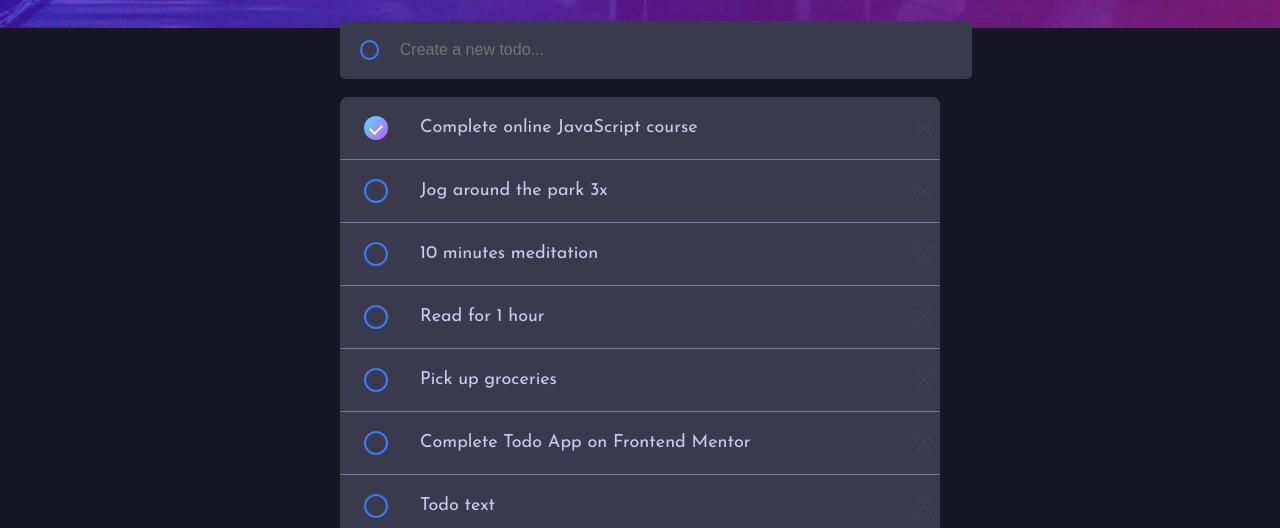
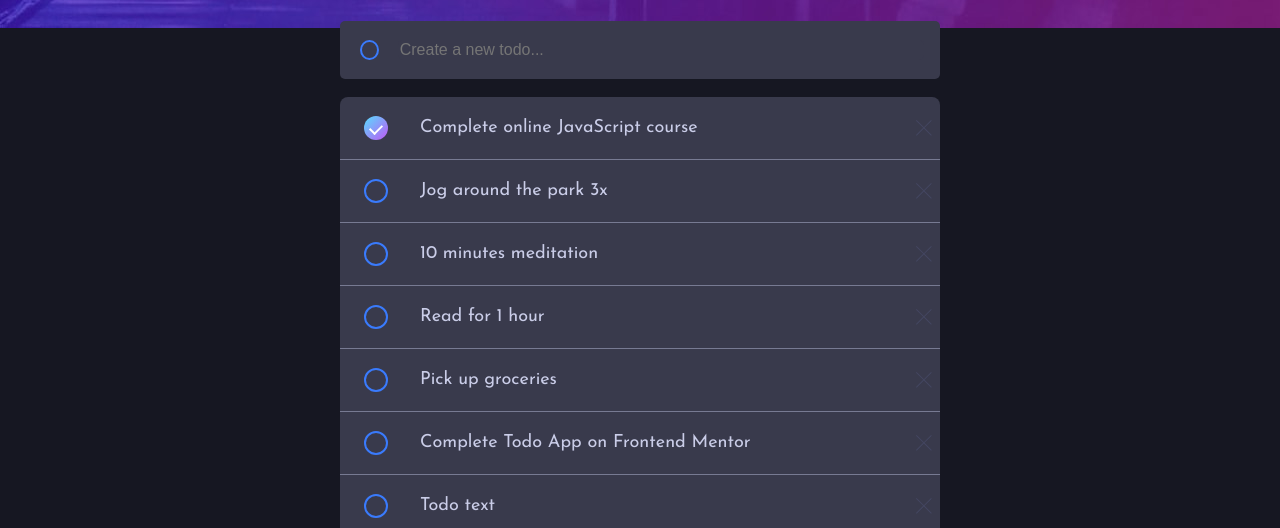
Before and after one commit to Ranj0z/todo-app-main, a plain HTML site: page index.html in a window 1280 px wide. Shown: the part 272-800 px from the top of the page. Drawn offline with Linux system fonts and the light colour scheme.

Commit message:
width alignment done

```diff
--- a/styles.css
+++ b/styles.css
@@ -71,11 +71,13 @@ body.light-mode .background {
 .create-new-todo {
   display: flex;
   align-items: center;
-  gap: 1rem; /* space between checkbox and input */
+  gap: 1rem;
   background-color: var(--input-bg);
   border-radius: 5px;
   padding: 1rem;
-  width: 100%;
+  width: calc(100%); /* Reduce width by 20px on the right */
+  box-sizing: border-box;
+  margin-right: 20px; /* Visually shift it to the left by 20px */
 }
 
 .create-new-todo input[type="checkbox"] {
```
